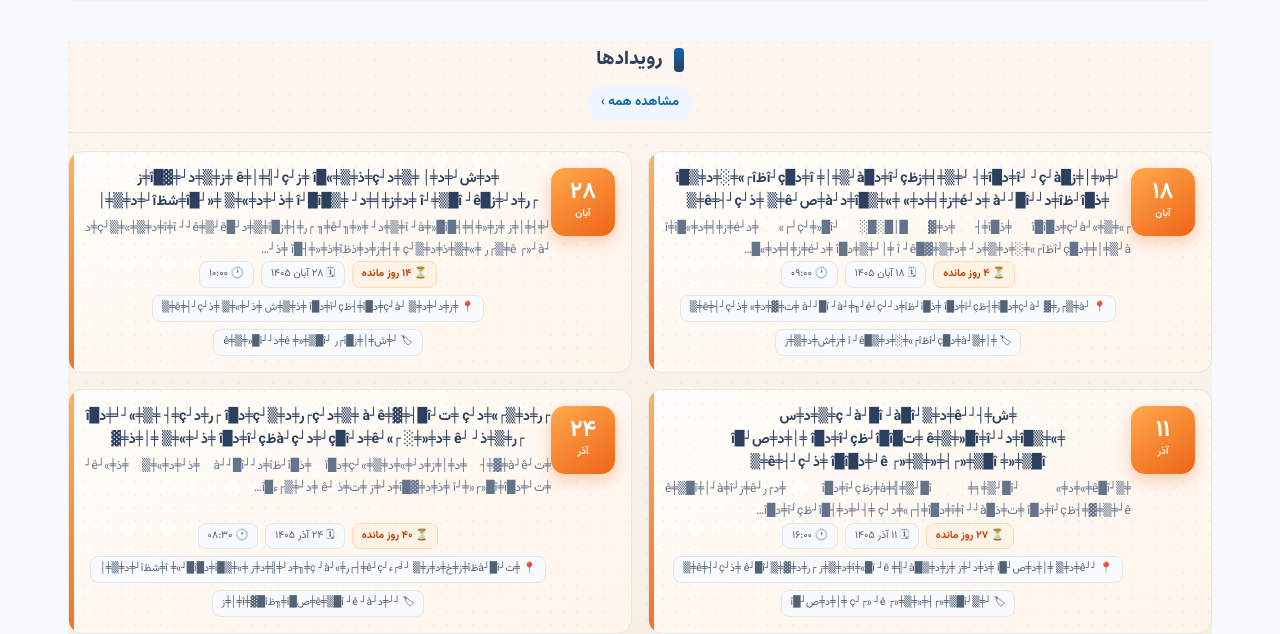
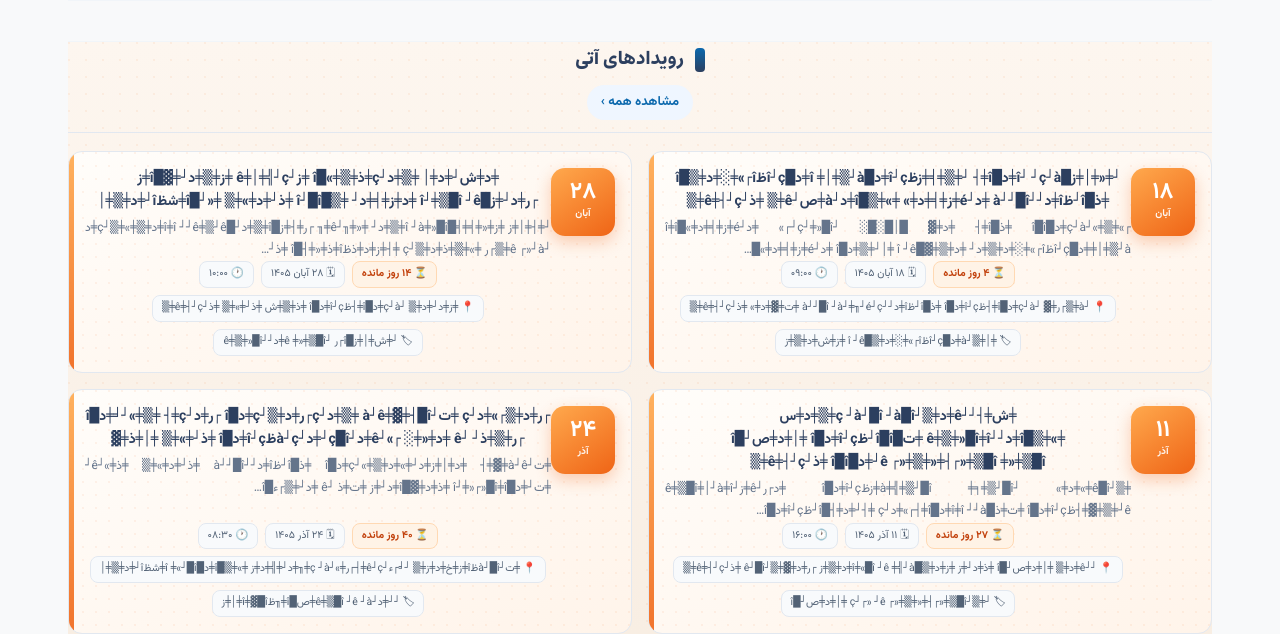
Before and after one commit to abkhoshbakht-hub/bushehr-free-zone-portal-php, a PHP site: page /index.php in a window 1280 px wide. Shown: the part 2409-3043 px from the top of the page. Run offline with PHP 8.4, Linux system fonts and the light colour scheme; data comes from the database, SQL or seed files in the repository; data that the repository does not hold is empty; some libraries are stand-ins or nearby versions.

Commit message:
Homepage events section renamed to Upcoming Events (fa/en/ar)

```diff
--- a/index.php
+++ b/index.php
@@ -378,7 +378,7 @@ case 'home': {
     /* رویدادها */
     $evs = x_list('events', 'event_translations', 'event_id', 'event_date ASC', true, ['title', 'description', 'location', 'category'], where: ['x.event_date >= CURDATE()'], limit: 4);
     if ($evs) {
-        echo '<section class="sec sec-band sec-ev">' . section_head(t('events'), url('events')) . '<div class="egrid">';
+        echo '<section class="sec sec-band sec-ev">' . section_head(tl('رویدادهای آتی', 'Upcoming Events', 'الأحداث القادمة'), url('events')) . '<div class="egrid">';
         foreach ($evs as $ev) echo event_card($ev);
         echo '</div></section>';
     }
```
